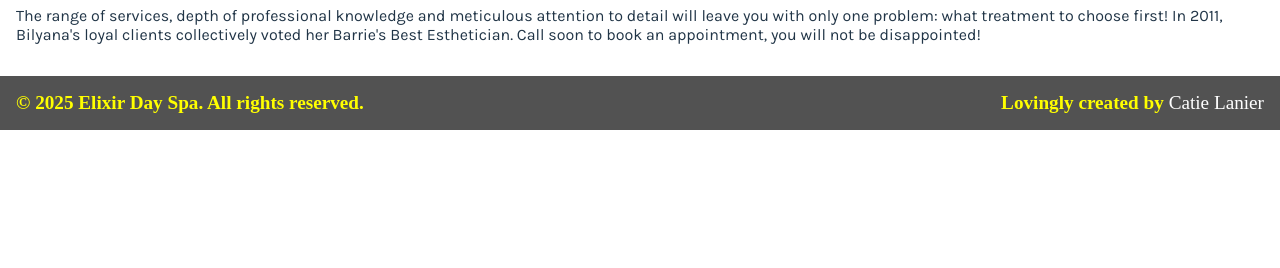
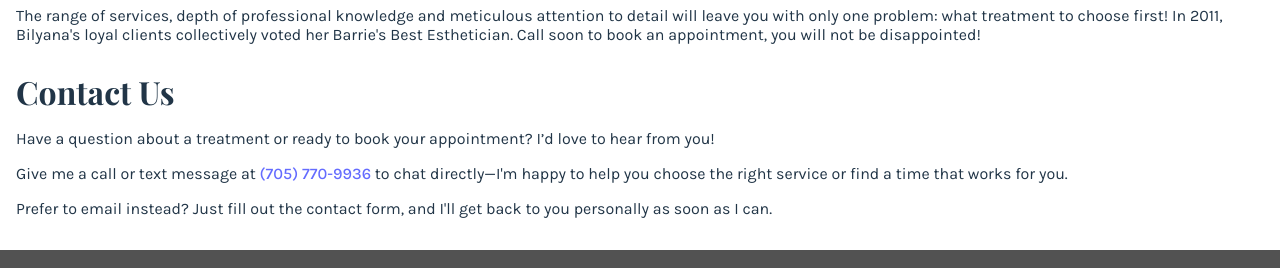
Before and after one commit to catielanier/elixir-day-spa, a Svelte app: page / in a window 1280 px wide. Shown: the part 1004-1272 px from the top of the page. Before the commit the page ends 1134 px from the top, so only its background shows below. Built offline with nearby package versions, Linux system fonts and the light colour scheme; no server answers; the database is empty; a web font is replaced by a local one.

Commit message:
prepare contact section

```diff
--- a/src/App.svelte
+++ b/src/App.svelte
@@ -1,5 +1,6 @@
 <script>
   import About from "./lib/About.svelte";
+  import Contact from "./lib/Contact.svelte";
   import Footer from "./lib/Footer.svelte";
   import Header from "./lib/Header.svelte";
   import Navbar from "./lib/Navbar.svelte";
@@ -26,6 +27,7 @@
 <main>
   <About />
   <Services {pricing} />
+  <Contact />
 </main>
 <Footer />
 
--- /dev/null
+++ b/src/lib/Contact.svelte
@@ -0,0 +1,28 @@
+<section id="about">
+  <h2>Contact Us</h2>
+  <p>
+    Have a question about a treatment or ready to book your appointment? I’d
+    love to hear from you!
+  </p>
+  <p>
+    Give me a call or text message at
+    <a href="tel:+1-705-770-9936">(705) 770-9936</a>
+    to chat directly—I'm happy to help you choose the right service or find a time
+    that works for you.
+  </p>
+  <p>
+    Prefer to email instead? Just fill out the contact form, and I'll get back
+    to you personally as soon as I can.
+  </p>
+</section>
+
+<style>
+  h2 {
+    font-size: 2rem;
+    font-family: "Playfair Display", serif;
+    margin-bottom: 1rem;
+  }
+  p {
+    font-family: "Karla", sans-serif;
+  }
+</style>
```
